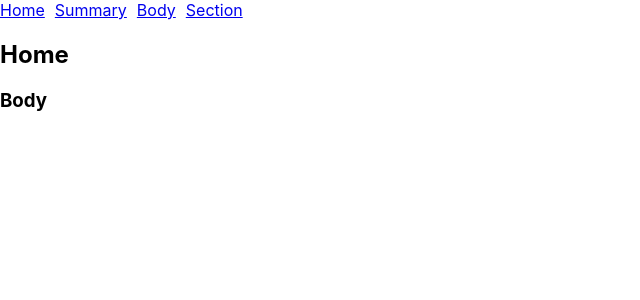
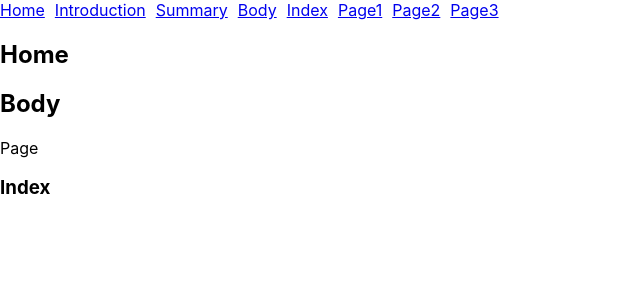
Before and after one commit to acparkgh/React-Discovery, a React (Create React App) app: page /Body/Index in a window 1280 px wide. Shown: the top 300 px of the page, without its empty margins (0-640 px from the left). Built offline with nearby package versions, Linux system fonts and the light colour scheme.

Commit message:
added NavLinks and Route Paths

```diff
--- a/src/container/ReactRouter.js
+++ b/src/container/ReactRouter.js
@@ -2,25 +2,28 @@ import './ReactRouter.css';
 import React, { Component } from 'react';
 import { Route, NavLink } from 'react-router-dom';
 
-
 class ReactRouter extends Component {
-
-
 
   render() {
     return (
       <div>
         <nav>
-          <NavLink to='/'>Home</NavLink>
-          <NavLink to='/Summary'>Summary</NavLink>
-          <NavLink to='/Body'>Body</NavLink>
-          <NavLink to='/Body/Section'>Section</NavLink>
+          <NavLink to="/">Home</NavLink>
+          <NavLink to="/Introduction">Introduction</NavLink>
+          <NavLink to="/Summary">Summary</NavLink>
+          <NavLink to="/Body">Body</NavLink>
+          <NavLink to="/Body/Index">Index</NavLink>
+          <NavLink to="/Body/Page1">Page1</NavLink>
+          <NavLink to="/Body/Page2">Page2</NavLink>
+          <NavLink to="/Body/Page3">Page3</NavLink>
         </nav>
 
-        <Route path='/' render={ () => <h2>Home</h2> } />
-        <Route path='/Summary' render={ () => <h3>Summary</h3> } />
-        <Route path='/Body' render={ () => <h3>Body</h3> } />
-        <Route path='/Body/Section' render={ () => <p>Section</p> } />
+        <Route path="/" render={ () => <h2>Home</h2> } />
+        <Route path="/Introduction" render={ () => <h2>Introduction</h2> } />
+        <Route path="/Summary" render={ () => <h2>Summary</h2> } />
+        <Route path="/Body" render={ () => <h2>Body</h2> } />
+        <Route path="/Body/:PageNum" render={ () => <p>Page</p> } />
+        <Route path="/Body/Index" render={ () => <h3>Index</h3> } />
 
       </div>
     )
```
